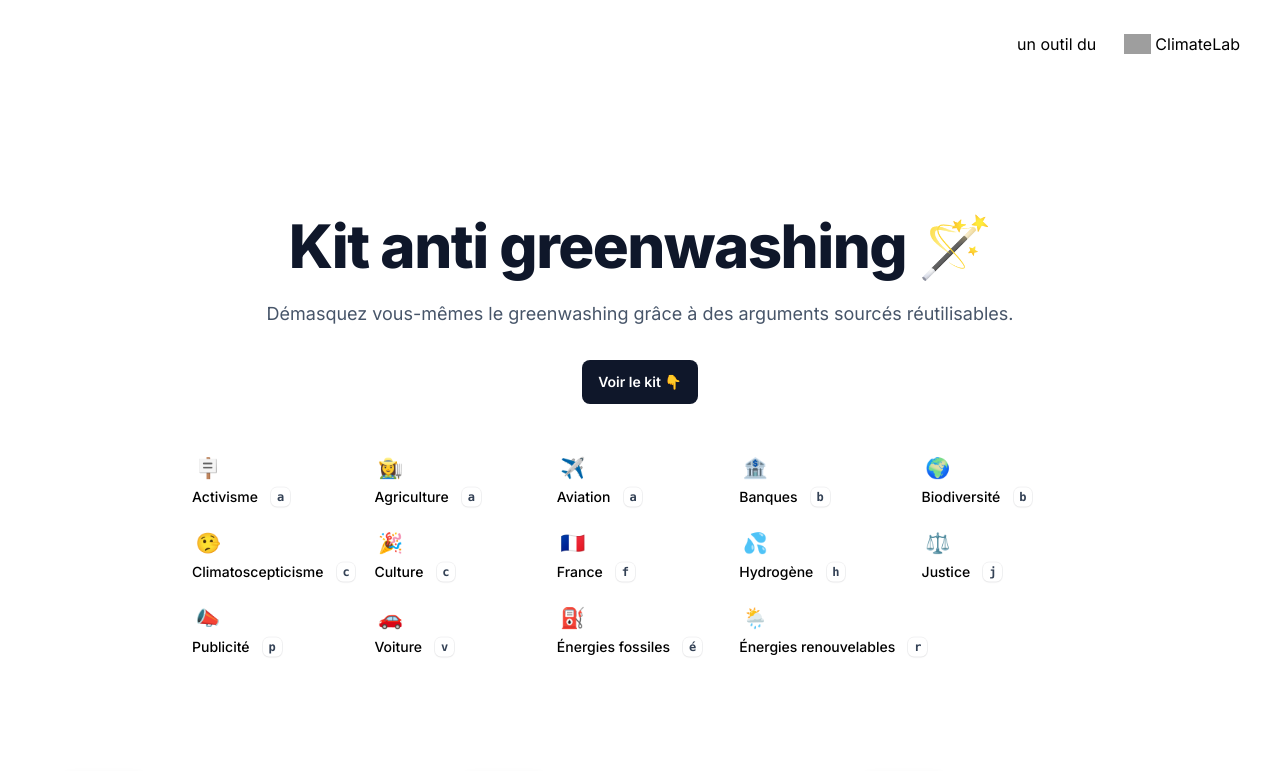
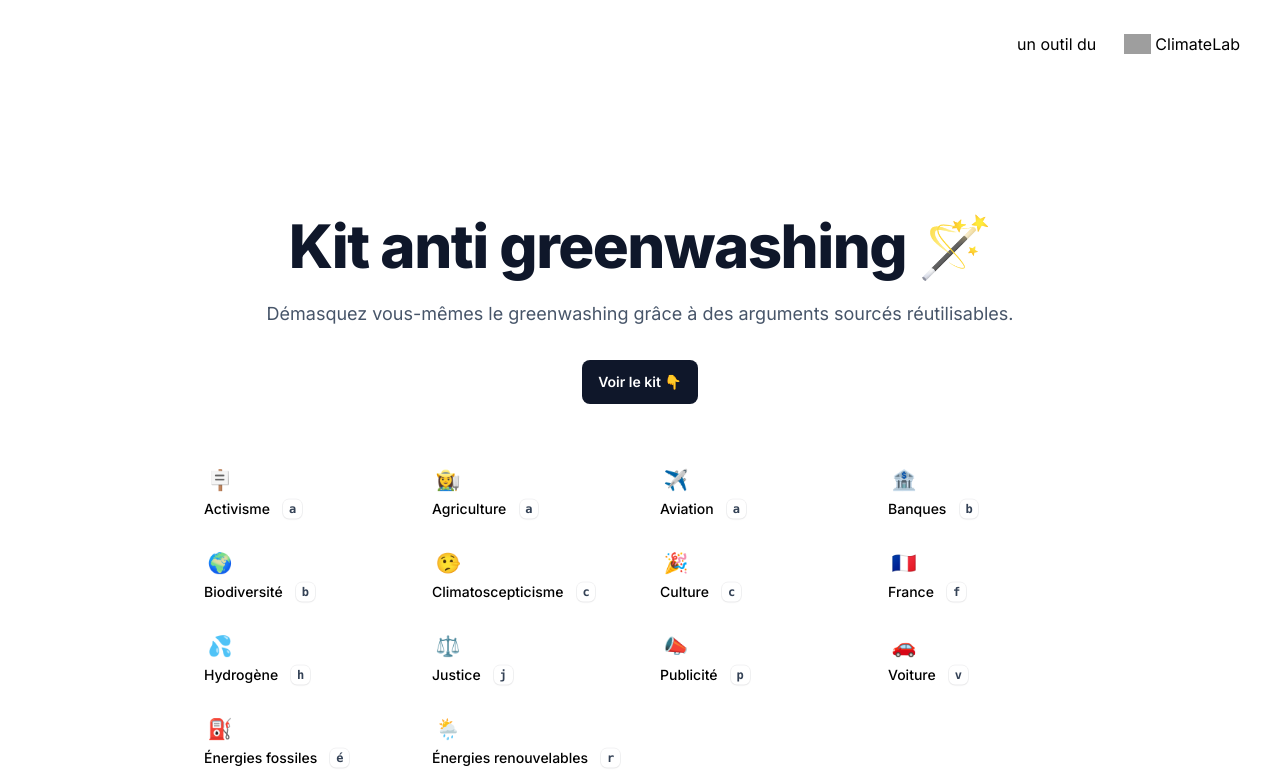
Before and after one commit to alexandre-mace/kitantigreenwashing, a Next.js app: page / in a window 1280 px wide. Shown: the top 771 px of the page. Built offline with nearby package versions, Linux system fonts and the light colour scheme; grey boxes are pictures that could not be loaded.

Commit message:
Improve summary

```diff
--- a/pages/index.tsx
+++ b/pages/index.tsx
@@ -16,16 +16,19 @@ export default function Home() {
       if (event.isComposing || event.keyCode === 229) {
         return;
       }
+      handleScrollToSection(event.key);
+    });
+  }, []);
 
-      const section = document.querySelector("#" + event.key);
+  const handleScrollToSection = (key: string) => {
+    const section = document.querySelector("#" + key);
     if (!section) return;
-      setKeyPressed(event.key);
+    setKeyPressed(key);
     section.scrollIntoView({ behavior: "smooth", block: "start" });
     setTimeout(() => {
       setKeyPressed(null);
     }, 1000);
-    });
-  }, []);
+  };
 
   return (
     <>
@@ -86,13 +89,21 @@ export default function Home() {
         </section>
 
         <section className={"mx-auto mt-12 max-w-sm md:max-w-4xl"}>
-          <div className="mx-auto grid gap-4 md:grid-cols-5">
+          <div className="mx-auto grid gap-x-4 md:grid-cols-4">
             {data
               .sort((topicA, topicB) => (topicA.title > topicB.title ? 1 : -1))
               .map((topic, index) => (
                 <div
                   key={index}
                   className="flex flex-col text-center md:text-start"
+                >
+                  <div
+                    className={
+                      "hover:icon-wrapper-animation cursor-pointer rounded-lg p-3 hover:shadow hover:ring-1 hover:ring-slate-900/10"
+                    }
+                    onClick={() =>
+                      handleScrollToSection(getNavigationIdentifier(topic))
+                    }
                   >
                     <div className="inline-flex h-8 w-8 items-center justify-center rounded-md bg-white p-2 text-xl">
                       <div
@@ -113,6 +124,7 @@ export default function Home() {
                         }`}
                       >
                         {topic.title}
+                      </div>
                     </div>
                   </div>
                 </div>
```
Lines whose indentation alone changed are shown as unchanged.
